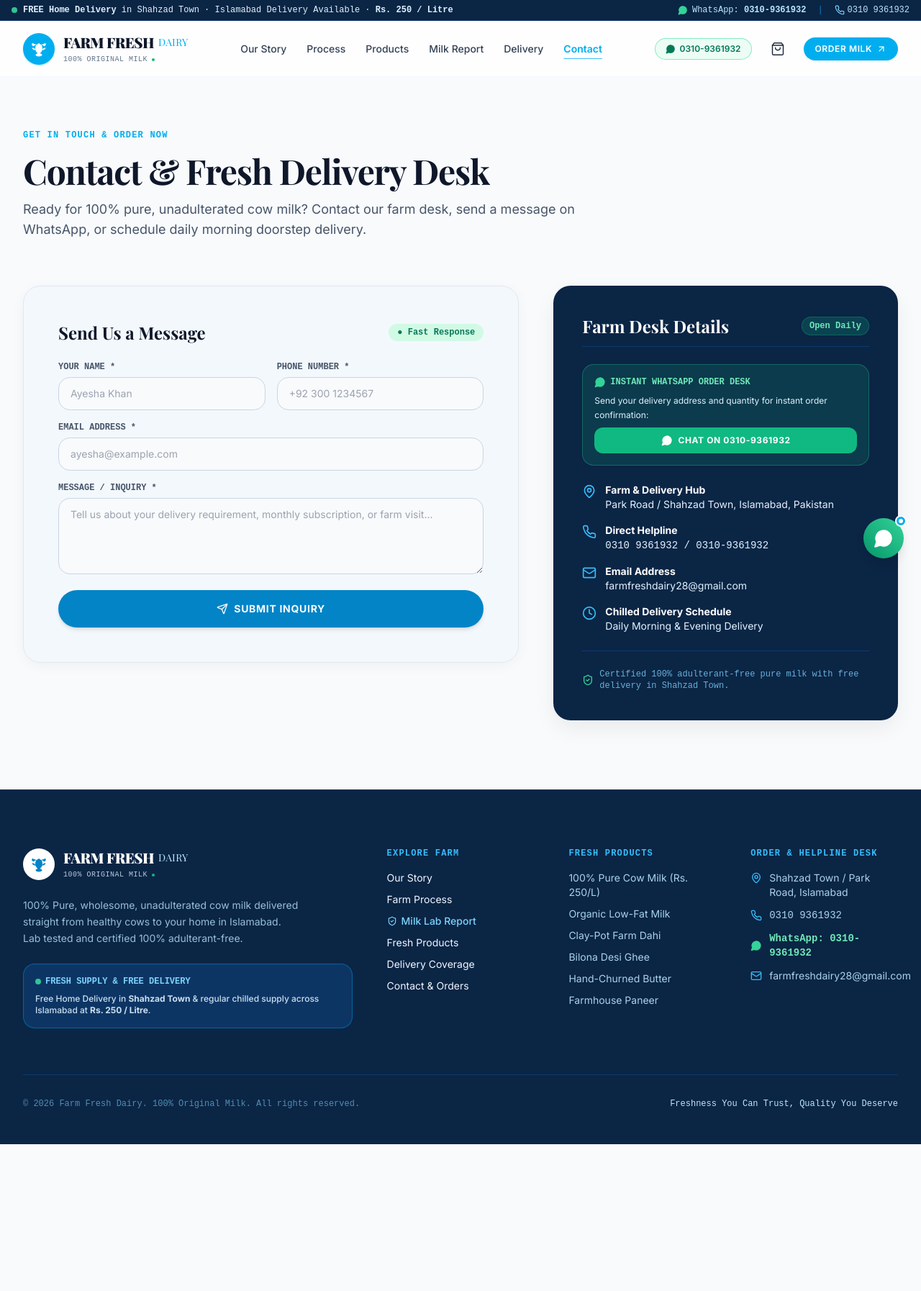
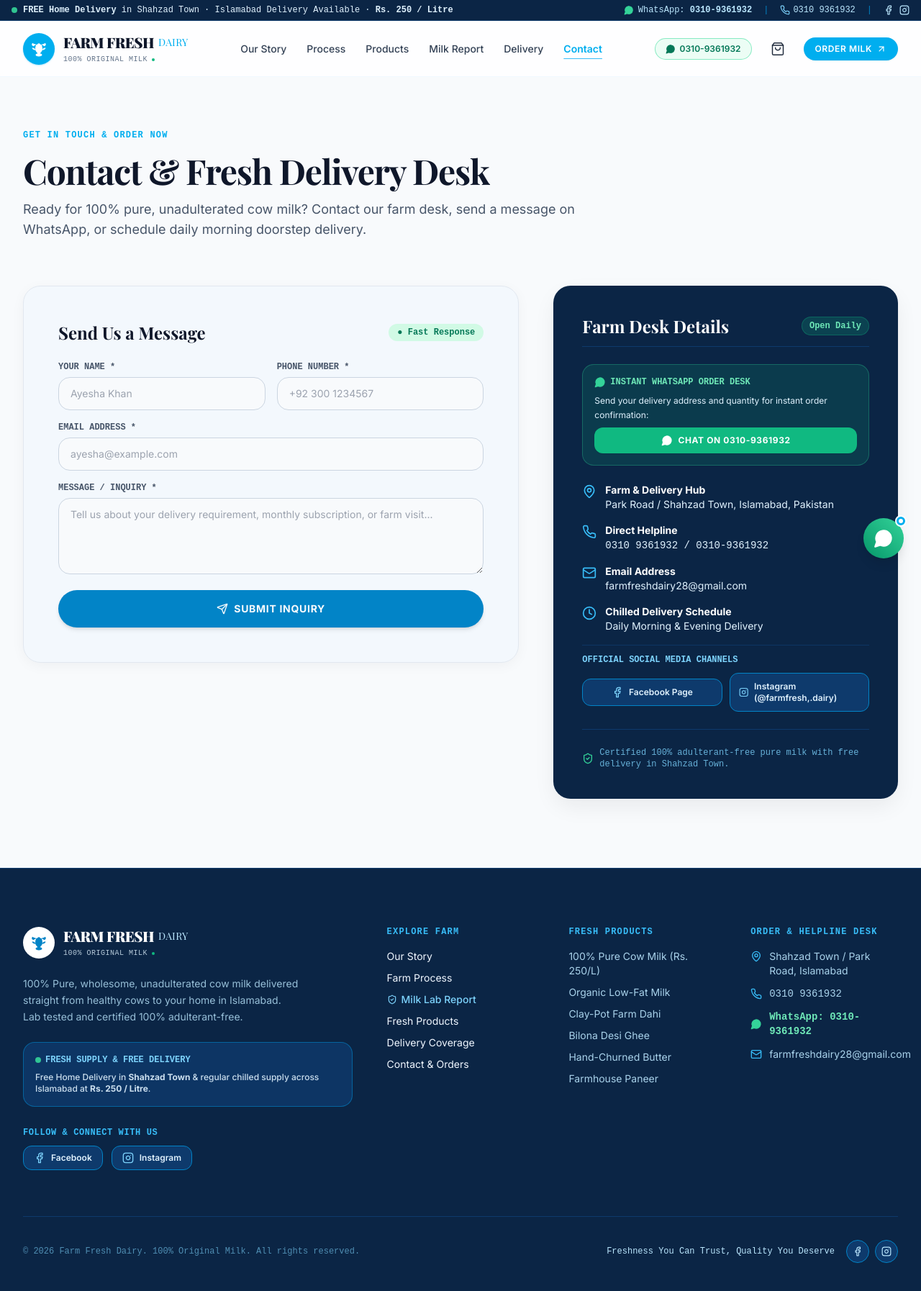
Before and after one commit to farmdairy28/FarmFreshDairy, a Next.js app: page /contact in a window 1280 px wide. Shown: the top 1794 px of the page at 72% size. Before the commit the page ends 1590 px from the top, so only its background shows below. Built offline with nearby package versions, Linux system fonts and the light colour scheme; a web font is replaced by a local one.

Commit message:
feat(social): add Facebook and Instagram social media links to Header, Footer, Contact page, and Floating widget

```diff
--- a/app/contact/page.tsx
+++ b/app/contact/page.tsx
@@ -1,6 +1,7 @@
 import React from 'react';
-import { MapPin, Phone, Mail, Clock, MessageCircle, ShieldCheck } from 'lucide-react';
+import { MapPin, Phone, Mail, Clock, MessageCircle, ShieldCheck, Facebook, Instagram } from 'lucide-react';
 import { ContactForm } from '@/components/contact/ContactForm';
+import { SOCIAL_LINKS } from '@/lib/constants';
 
 export const metadata = {
   title: 'Contact Us & Order — Farm Fresh Dairy Islamabad',
@@ -100,6 +101,33 @@ export default function ContactPage() {
                     <div>Daily Morning &amp; Evening Delivery</div>
                   </div>
                 </div>
+
+                {/* Social Media Channels */}
+                <div className="pt-3 border-t border-farm-800/80">
+                  <div className="text-xs font-mono uppercase text-sky-300 font-bold mb-2.5">
+                    Official Social Media Channels
+                  </div>
+                  <div className="flex flex-wrap items-center gap-2.5">
+                    <a
+                      href={SOCIAL_LINKS.facebook}
+                      target="_blank"
+                      rel="noopener noreferrer"
+                      className="flex-1 min-w-[140px] py-2.5 px-3 rounded-xl bg-farm-800 hover:bg-[#1877F2] text-sky-100 hover:text-white border border-farm-700 hover:border-[#1877F2] transition-all text-xs font-semibold flex items-center justify-center gap-2 group shadow-xs"
+                    >
+                      <Facebook className="w-4 h-4 text-sky-300 group-hover:text-white transition-colors" />
+                      <span>Facebook Page</span>
+                    </a>
+                    <a
+                      href={SOCIAL_LINKS.instagram}
+                      target="_blank"
+                      rel="noopener noreferrer"
+                      className="flex-1 min-w-[140px] py-2.5 px-3 rounded-xl bg-farm-800 hover:bg-gradient-to-r hover:from-[#833AB4] hover:via-[#FD1D1D] hover:to-[#F77737] text-sky-100 hover:text-white border border-farm-700 hover:border-transparent transition-all text-xs font-semibold flex items-center justify-center gap-2 group shadow-xs"
+                    >
+                      <Instagram className="w-4 h-4 text-sky-300 group-hover:text-white transition-colors" />
+                      <span>Instagram (@farmfresh,.dairy)</span>
+                    </a>
+                  </div>
+                </div>
               </div>
 
               <div className="pt-6 border-t border-farm-800 text-xs font-mono text-sky-300/80 flex items-center gap-2">
--- a/components/layout/FloatingContactWidget.tsx
+++ b/components/layout/FloatingContactWidget.tsx
@@ -1,14 +1,15 @@
 'use client';
 
 import React, { useState } from 'react';
-import { MessageCircle, Phone, X, Sparkles, ShieldCheck } from 'lucide-react';
+import { MessageCircle, Phone, X, Sparkles, ShieldCheck, Facebook, Instagram } from 'lucide-react';
+import { SOCIAL_LINKS } from '@/lib/constants';
 
 export function FloatingContactWidget() {
   const [isOpen, setIsOpen] = useState(false);
 
-  const phoneDisplay = '0310-9361932';
-  const phoneRaw = '03109361932';
-  const whatsappUrl = 'https://wa.me/923109361932?text=Hello%20Farm%20Fresh%20Dairy%2C%20I%20would%20like%20to%20order%20pure%20cow%20milk.';
+  const phoneDisplay = SOCIAL_LINKS.phoneDisplay;
+  const phoneRaw = SOCIAL_LINKS.phoneRaw;
+  const whatsappUrl = SOCIAL_LINKS.whatsapp;
 
   return (
     <div className="fixed bottom-6 right-6 z-40 flex flex-col items-end gap-3 pointer-events-auto">
@@ -61,6 +62,28 @@ export function FloatingContactWidget() {
               <Phone className="w-4 h-4 text-farm-700" />
               Call Helpline: {phoneDisplay}
             </a>
+
+            {/* Social Media Links */}
+            <div className="grid grid-cols-2 gap-2 pt-1">
+              <a
+                href={SOCIAL_LINKS.facebook}
+                target="_blank"
+                rel="noopener noreferrer"
+                className="py-2 px-3 rounded-xl bg-slate-50 hover:bg-[#1877F2] hover:text-white border border-slate-200 hover:border-[#1877F2] text-slate-700 text-[11px] font-semibold flex items-center justify-center gap-1.5 transition-colors group shadow-2xs"
+              >
+                <Facebook className="w-3.5 h-3.5 text-[#1877F2] group-hover:text-white" />
+                <span>Facebook</span>
+              </a>
+              <a
+                href={SOCIAL_LINKS.instagram}
+                target="_blank"
+                rel="noopener noreferrer"
+                className="py-2 px-3 rounded-xl bg-slate-50 hover:bg-gradient-to-tr hover:from-[#833AB4] hover:to-[#F77737] hover:text-white border border-slate-200 hover:border-transparent text-slate-700 text-[11px] font-semibold flex items-center justify-center gap-1.5 transition-colors group shadow-2xs"
+              >
+                <Instagram className="w-3.5 h-3.5 text-[#E1306C] group-hover:text-white" />
+                <span>Instagram</span>
+              </a>
+            </div>
           </div>
 
           <div className="mt-3 pt-2.5 border-t border-earth-100 flex items-center justify-between text-[10px] font-mono text-earth-500">
--- a/components/layout/Footer.tsx
+++ b/components/layout/Footer.tsx
@@ -1,7 +1,8 @@
 import React from 'react';
 import Link from 'next/link';
-import { Phone, Mail, MapPin, MessageCircle, ShieldCheck } from 'lucide-react';
+import { Phone, Mail, MapPin, MessageCircle, ShieldCheck, Facebook, Instagram } from 'lucide-react';
 import { FarmFreshLogo } from './FarmFreshLogo';
+import { SOCIAL_LINKS } from '@/lib/constants';
 
 export function Footer() {
   return (
@@ -27,6 +28,35 @@ export function Footer() {
               <p className="text-xs text-sky-100/90 font-medium">
                 Free Home Delivery in <strong>Shahzad Town</strong> & regular chilled supply across Islamabad at <strong>Rs. 250 / Litre</strong>.
               </p>
+            </div>
+
+            {/* Social Media Links */}
+            <div className="pt-1">
+              <div className="text-xs font-mono uppercase text-sky-400 font-semibold mb-2.5 tracking-wider">
+                Follow & Connect With Us
+              </div>
+              <div className="flex items-center gap-3">
+                <a
+                  href={SOCIAL_LINKS.facebook}
+                  target="_blank"
+                  rel="noopener noreferrer"
+                  className="flex items-center gap-2 px-3.5 py-2 rounded-xl bg-farm-800 hover:bg-[#1877F2] text-sky-100 hover:text-white border border-farm-700 hover:border-[#1877F2] transition-all text-xs font-semibold shadow-xs group"
+                  aria-label="Farm Fresh Dairy on Facebook"
+                >
+                  <Facebook className="w-4 h-4 text-sky-300 group-hover:text-white transition-colors" />
+                  <span>Facebook</span>
+                </a>
+                <a
+                  href={SOCIAL_LINKS.instagram}
+                  target="_blank"
+                  rel="noopener noreferrer"
+                  className="flex items-center gap-2 px-3.5 py-2 rounded-xl bg-farm-800 hover:bg-gradient-to-r hover:from-[#833AB4] hover:via-[#FD1D1D] hover:to-[#F77737] text-sky-100 hover:text-white border border-farm-700 hover:border-transparent transition-all text-xs font-semibold shadow-xs group"
+                  aria-label="Farm Fresh Dairy on Instagram"
+                >
+                  <Instagram className="w-4 h-4 text-sky-300 group-hover:text-white transition-colors" />
+                  <span>Instagram</span>
+                </a>
+              </div>
             </div>
           </div>
 
@@ -128,8 +158,28 @@ export function Footer() {
           <div>
             © {new Date().getFullYear()} Farm Fresh Dairy. 100% Original Milk. All rights reserved.
           </div>
-          <div className="flex items-center gap-6">
-            <span className="text-sky-200">Freshness You Can Trust, Quality You Deserve</span>
+          <div className="flex items-center gap-4">
+            <span className="text-sky-200 hidden md:inline">Freshness You Can Trust, Quality You Deserve</span>
+            <div className="flex items-center gap-2">
+              <a
+                href={SOCIAL_LINKS.facebook}
+                target="_blank"
+                rel="noopener noreferrer"
+                className="w-8 h-8 rounded-full bg-farm-800 hover:bg-[#1877F2] text-sky-200 hover:text-white flex items-center justify-center transition-all border border-farm-700"
+                aria-label="Facebook Page"
+              >
+                <Facebook className="w-3.5 h-3.5" />
+              </a>
+              <a
+                href={SOCIAL_LINKS.instagram}
+                target="_blank"
+                rel="noopener noreferrer"
+                className="w-8 h-8 rounded-full bg-farm-800 hover:bg-gradient-to-tr hover:from-[#833AB4] hover:to-[#F77737] text-sky-200 hover:text-white flex items-center justify-center transition-all border border-farm-700"
+                aria-label="Instagram Profile"
+              >
+                <Instagram className="w-3.5 h-3.5" />
+              </a>
+            </div>
           </div>
         </div>
       </div>
--- a/components/layout/Header.tsx
+++ b/components/layout/Header.tsx
@@ -3,9 +3,10 @@
 import React, { useState, useEffect } from 'react';
 import Link from 'next/link';
 import { usePathname } from 'next/navigation';
-import { ShoppingBag, Menu, X, ArrowUpRight, Phone, MessageCircle, ShieldCheck } from 'lucide-react';
+import { ShoppingBag, Menu, X, ArrowUpRight, Phone, MessageCircle, ShieldCheck, Facebook, Instagram } from 'lucide-react';
 import { useCart } from '@/lib/context/cart-context';
 import { FarmFreshLogo } from './FarmFreshLogo';
+import { SOCIAL_LINKS } from '@/lib/constants';
 
 export function Header() {
   const pathname = usePathname();
@@ -44,7 +45,7 @@ export function Header() {
 
           <div className="hidden sm:flex items-center gap-4 shrink-0 text-sky-200">
             <a
-              href="https://wa.me/923109361932?text=Hello%20Farm%20Fresh%20Dairy%2C%20I%20would%20like%20to%20order%20pure%20cow%20milk."
+              href={SOCIAL_LINKS.whatsapp}
               target="_blank"
               rel="noopener noreferrer"
               className="flex items-center gap-1.5 hover:text-white transition-colors"
@@ -53,10 +54,33 @@ export function Header() {
               <span>WhatsApp: <strong>0310-9361932</strong></span>
             </a>
             <span className="text-farm-700">|</span>
-            <a href="tel:03109361932" className="flex items-center gap-1 hover:text-white transition-colors">
+            <a href={`tel:${SOCIAL_LINKS.phoneRaw}`} className="flex items-center gap-1 hover:text-white transition-colors">
               <Phone className="w-3.5 h-3.5 text-sky-300" />
               <span>0310 9361932</span>
             </a>
+            <span className="text-farm-700">|</span>
+            <div className="flex items-center gap-2">
+              <a
+                href={SOCIAL_LINKS.facebook}
+                target="_blank"
+                rel="noopener noreferrer"
+                className="hover:text-white transition-colors"
+                aria-label="Facebook Page"
+                title="Follow on Facebook"
+              >
+                <Facebook className="w-3.5 h-3.5" />
+              </a>
+              <a
+                href={SOCIAL_LINKS.instagram}
+                target="_blank"
+                rel="noopener noreferrer"
+                className="hover:text-white transition-colors"
+                aria-label="Instagram Profile"
+                title="Follow on Instagram"
+              >
+                <Instagram className="w-3.5 h-3.5" />
+              </a>
+            </div>
           </div>
         </div>
       </div>
@@ -199,6 +223,28 @@ export function Header() {
               <div className="text-center text-xs text-earth-500 font-mono">
                 Morning &amp; Evening Chilled Delivery
               </div>
+
+              {/* Social Media Links in Mobile Drawer */}
+              <div className="flex items-center justify-center gap-3 pt-2">
+                <a
+                  href={SOCIAL_LINKS.facebook}
+                  target="_blank"
+                  rel="noopener noreferrer"
+                  className="flex items-center gap-1.5 px-4 py-2 rounded-full bg-blue-50 text-[#1877F2] font-semibold text-xs border border-blue-200 shadow-2xs"
+                >
+                  <Facebook className="w-4 h-4" />
+                  <span>Facebook</span>
+                </a>
+                <a
+                  href={SOCIAL_LINKS.instagram}
+                  target="_blank"
+                  rel="noopener noreferrer"
+                  className="flex items-center gap-1.5 px-4 py-2 rounded-full bg-pink-50 text-[#E1306C] font-semibold text-xs border border-pink-200 shadow-2xs"
+                >
+                  <Instagram className="w-4 h-4" />
+                  <span>Instagram</span>
+                </a>
+              </div>
             </div>
           </div>
         </div>
--- /dev/null
+++ b/lib/constants.ts
@@ -0,0 +1,8 @@
+export const SOCIAL_LINKS = {
+  facebook: 'https://www.facebook.com/share/19DER6kCLD/',
+  instagram: 'https://www.instagram.com/farmfresh,.dairy?utm_source=qr&stkn=MTFvM3dyNno4bnV4cg==',
+  whatsapp: 'https://wa.me/923109361932?text=Hello%20Farm%20Fresh%20Dairy%2C%20I%20would%20like%20to%20order%20pure%20cow%20milk.',
+  phoneDisplay: '0310-9361932',
+  phoneRaw: '03109361932',
+  email: 'farmfreshdairy28@gmail.com',
+};
```
